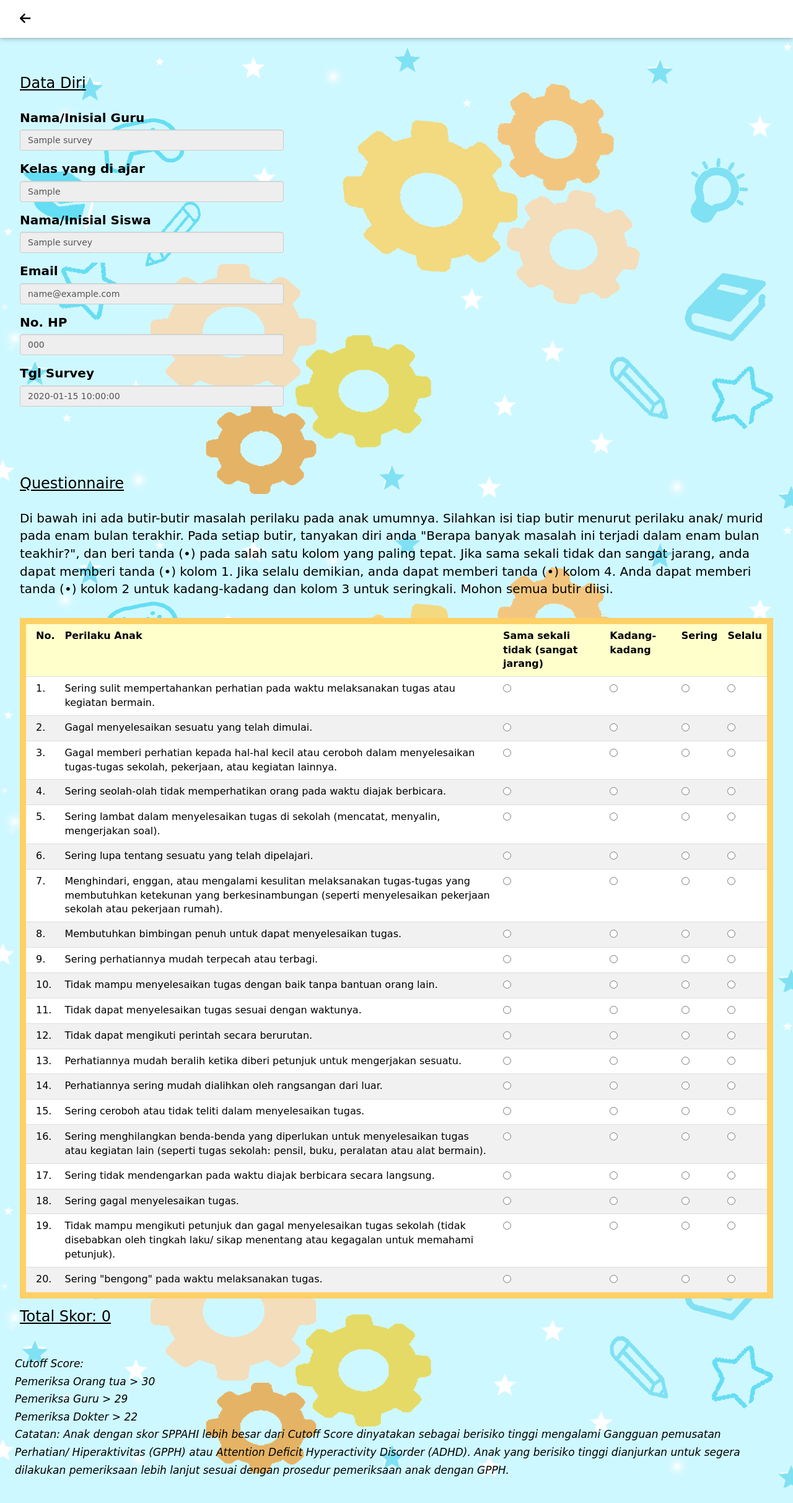
After one commit to alfin06/CHCmodel-Games, a PHP site: page /survey.php in a window 1280 px wide. The commit adds this page. Shown: the whole page at 62% size. Run offline with PHP 8.4, Linux system fonts and the light colour scheme; the visitor is signed in with stand-in values (Sample User, id 1); tables that the repository leaves empty hold one stand-in row (values such as "Sample post"); some libraries are stand-ins or nearby versions.

Commit message:
Modify result page and survey page

```diff
--- a/result2.php
+++ b/result2.php
@@ -1,6 +1,11 @@
 <?php
 	include("config.php");
 	session_start();
+
+	if (!isset($_SESSION['student_id']))
+	{
+		header("location:result.php");
+	}
 ?>
 
 <!DOCTYPE html>
--- /dev/null
+++ b/survey.php
@@ -0,0 +1,391 @@
+<?php
+	include("config.php");
+	session_start();
+
+	if (!isset($_SESSION['survey_id']))
+	{
+		header("location:result.php");
+	}
+?>
+
+<!DOCTYPE html>
+<html>
+  <head>
+    <title>Survey</title>
+	<meta charset="UTF-8">
+	<meta name="viewport" content="width=device-width, initial-scale=1">
+	<link rel="stylesheet" href="https://www.w3schools.com/w3css/4/w3.css">
+	<link rel="stylesheet" href="https://maxcdn.bootstrapcdn.com/bootstrap/3.4.1/css/bootstrap.min.css">
+	<script src="https://ajax.googleapis.com/ajax/libs/jquery/3.5.1/jquery.min.js"></script>
+	<script src="https://maxcdn.bootstrapcdn.com/bootstrap/3.4.1/js/bootstrap.min.js"></script>
+	<link rel="stylesheet" href="https://cdnjs.cloudflare.com/ajax/libs/font-awesome/4.7.0/css/font-awesome.min.css">
+	<link rel="icon" type="image/x-icon" href="images/logo4.jpg" />
+
+	<script src="https://kit.fontawesome.com/a076d05399.js"></script>
+
+    <style>
+      html, body {
+      min-height: 100%;
+      background-image: url("images/bg1.png");
+      /* Full height */
+      height: 100%;
+      /* Center and scale the image nicely */
+      background-position: center;
+      background-repeat: repeat;
+      background-size: cover;
+    }
+
+    body, div, form, input, select, p {
+      padding: 0;
+      margin: 0;
+      outline: none;
+      font-family: "Comic Sans MS", cursive, sans-serif;
+      font-size: 20px;
+      color: black;
+    }
+
+	h3 {
+	  padding: 0;
+      margin: 0;
+      outline: none;
+      font-family: "Comic Sans MS", cursive, sans-serif;
+      color: black;
+	  text-decoration: underline;
+	}
+
+	button {
+		cursor: pointer;
+	 }
+	 .dv_tableresult{
+	 	background-color: #ff5f5f;
+		  border-radius: 25px;
+		  border:10px solid #ffd065;
+		  font-size: 16px;
+	 }
+
+	 .title{
+	 	text-align: center;
+	 	font-size: 30px;
+	 	 font-family: "Comic Sans MS", cursive, sans-serif;
+	 }
+
+	 .form-control{
+		width: 35%;
+	 }
+
+	 @media (max-width: 700px) {
+ .form-control{
+		width: 90%;
+	 }
+}
+    </style>
+  </head>
+  <body>
+  <?php
+	date_default_timezone_set('Asia/Bangkok');
+	$date = date("Y-m-d G:i:s");
+
+	$result = $db->query("SELECT signup_date, name, grade, student_name, email, phone, question1, question2, question3, question4,
+								 question5, question6, question7, question8, question9, question10, question11, question12, question13,
+								 question14, question15, question16, question17, question18, question19, question20
+							FROM survey
+						   WHERE id = ".$_SESSION['survey_id']);
+
+	while($r = mysqli_fetch_array($result))
+	{
+		$name = $r['name'];
+		$signup_date = $r['signup_date'];
+		$grade = $r['grade'];
+		$student_name = $r['student_name'];
+		$email = $r['email'];
+		$phone = $r['phone'];
+		$question1 = $r['question1'];
+		$question2 = $r['question2'];
+		$question3 = $r['question3'];
+		$question4 = $r['question4'];
+		$question5 = $r['question5'];
+		$question6 = $r['question6'];
+		$question7 = $r['question7'];
+		$question8 = $r['question8'];
+		$question9 = $r['question9'];
+		$question10 = $r['question10'];
+		$question11 = $r['question11'];
+		$question12 = $r['question12'];
+		$question13 = $r['question13'];
+		$question14 = $r['question14'];
+		$question15 = $r['question15'];
+		$question16 = $r['question16'];
+		$question17 = $r['question17'];
+		$question18 = $r['question18'];
+		$question19 = $r['question19'];
+		$question20 = $r['question20'];
+	}
+  ?>
+	<div class="w3-top">
+		<div class="w3-bar w3-white w3-wide w3-padding w3-card">
+			<a href="result.php" class="w3-bar-item w3-button"><i class="fas fa-arrow-left"></i></a>
+		</div>
+	</div>
+
+    <!-- Page content -->
+	<form method="POST" id="screen1" style="display: block;">
+	<div class="w3-content w3-padding" style="max-width:1564px; margin-top: 20px;">
+	  <div class="w3-container w3-padding-64 w3-margin-16" id="projects">
+		<br />
+		<h3>Data Diri</h3>
+		<br />
+		<form>
+		  <div class="form-group">
+			<label for="name">Nama/Inisial Guru</label>
+			<input type="text" class="form-control" id="name" name="name" value='<?php echo $name;?>' disabled>
+		  </div>
+		  <div class="form-group">
+			<label for="exampleInputPassword1">Kelas yang di ajar</label>
+			<input type="text" class="form-control" id="grade" name="grade" value='<?php echo $grade;?>' disabled>
+		  </div>
+		  <div class="form-group">
+			<label for="name">Nama/Inisial Siswa</label>
+			<input type="text" class="form-control" id="student" name="student" value='<?php echo $student_name;?>' disabled>
+		  </div>
+		  <div class="form-group">
+			<label for="name">Email</label>
+			<input type="email" class="form-control" id="email" name="email" value='<?php echo $email;?>' disabled>
+		  </div>
+		  <div class="form-group">
+			<label for="name">No. HP</label>
+			<input type="text" class="form-control" id="phone" name="phone" value='<?php echo $phone;?>' disabled>
+		  </div>
+		  <div class="form-group">
+			<label for="name">Tgl Survey</label>
+			<input type="text" class="form-control" id="tgl" name="tgl" value='<?php echo $signup_date;?>' disabled>
+		  </div>
+		</form>
+	  </div>
+
+	  <!-- Project Section -->
+	  <div class="w3-container w3-padding-32 w3-margin-32" id="projects">
+		<h3>Questionnaire</h3>
+		<br />
+		<p>
+			Di bawah ini ada butir-butir masalah perilaku pada anak umumnya. Silahkan isi tiap butir menurut perilaku anak/ murid pada enam bulan terakhir. Pada setiap butir, tanyakan diri anda "Berapa banyak masalah ini terjadi dalam enam bulan teakhir?", dan beri tanda (&#8226;) pada salah satu kolom yang paling tepat. Jika sama sekali tidak dan sangat jarang, anda dapat memberi tanda (&#8226;) kolom 1. Jika selalu demikian, anda dapat memberi tanda (&#8226;) kolom 4. Anda dapat memberi tanda (&#8226;) kolom 2 untuk kadang-kadang dan kolom 3 untuk seringkali. Mohon semua butir diisi.
+		</p>
+	  </div>
+
+	  <div class="w3-row-padding">
+		<div class="w3-col m12 w3-margin-bottom">
+		  <div class="w3-display-container" style="overflow-x:auto;">
+			<table class="w3-table-all w3-hoverable dv_tableresult ">
+				<thead>
+					<tr class="w3-pale-yellow">
+						<th>No.</th>
+						<th>Perilaku Anak</th>
+						<th>Sama sekali tidak (sangat jarang)</th>
+						<th>Kadang-kadang</th>
+						<th>Sering</th>
+						<th>Selalu</th>
+					</tr>
+				</thead>
+				<tbody>
+					<tr>
+						<td>1.</td>
+						<td>Sering sulit mempertahankan perhatian pada waktu melaksanakan tugas atau kegiatan bermain.</td>
+						<td><input type="radio" value="1" name="question1" <?php if($question1==1) echo 'checked'; ?>/></td>
+						<td><input type="radio" value="2" name="question1" <?php if($question1==2) echo 'checked'; ?>/></td>
+						<td><input type="radio" value="3" name="question1" <?php if($question1==3) echo 'checked'; ?>/></td>
+						<td><input type="radio" value="4" name="question1" <?php if($question1==4) echo 'checked'; ?>/></td>
+					</tr>
+					<tr>
+						<td>2.</td>
+						<td>Gagal menyelesaikan sesuatu yang telah dimulai.</td>
+						<td><input type="radio" value="1" name="question2" <?php if($question2==1) echo 'checked'; ?>/></td>
+						<td><input type="radio" value="2" name="question2" <?php if($question2==2) echo 'checked'; ?>/></td>
+						<td><input type="radio" value="3" name="question2" <?php if($question2==3) echo 'checked'; ?>/></td>
+						<td><input type="radio" value="4" name="question2" <?php if($question2==4) echo 'checked'; ?>/></td>
+					</tr>
+					<tr>
+						<td>3.</td>
+						<td>Gagal memberi perhatian kepada hal-hal kecil atau ceroboh dalam menyelesaikan tugas-tugas sekolah, pekerjaan, atau kegiatan lainnya.</td>
+						<td><input type="radio" value="1" name="question3" <?php if($question3==1) echo 'checked'; ?>/></td>
+						<td><input type="radio" value="2" name="question3" <?php if($question3==2) echo 'checked'; ?>/></td>
+						<td><input type="radio" value="3" name="question3" <?php if($question3==3) echo 'checked'; ?>/></td>
+						<td><input type="radio" value="4" name="question3" <?php if($question3==4) echo 'checked'; ?>/></td>
+					</tr>
+					<tr>
+						<td>4.</td>
+						<td>Sering seolah-olah tidak memperhatikan orang pada waktu diajak berbicara.</td>
+						<td><input type="radio" value="1" name="question4" <?php if($question4==1) echo 'checked'; ?>/></td>
+						<td><input type="radio" value="2" name="question4" <?php if($question4==2) echo 'checked'; ?>/></td>
+						<td><input type="radio" value="3" name="question4" <?php if($question4==3) echo 'checked'; ?>/></td>
+						<td><input type="radio" value="4" name="question4" <?php if($question4==4) echo 'checked'; ?>/></td>
+					</tr>
+					<tr>
+						<td>5.</td>
+						<td>Sering lambat dalam menyelesaikan tugas di sekolah (mencatat, menyalin, mengerjakan soal).</td>
+						<td><input type="radio" value="1" name="question5" <?php if($question5==1) echo 'checked'; ?>/></td>
+						<td><input type="radio" value="2" name="question5" <?php if($question5==2) echo 'checked'; ?>/></td>
+						<td><input type="radio" value="3" name="question5" <?php if($question5==3) echo 'checked'; ?>/></td>
+						<td><input type="radio" value="4" name="question5" <?php if($question5==4) echo 'checked'; ?>/></td>
+					</tr>
+					<tr>
+						<td>6.</td>
+						<td>Sering lupa tentang sesuatu yang telah dipelajari.</td>
+						<td><input type="radio" value="1" name="question6" <?php if($question6==1) echo 'checked'; ?>/></td>
+						<td><input type="radio" value="2" name="question6" <?php if($question6==2) echo 'checked'; ?>/></td>
+						<td><input type="radio" value="3" name="question6" <?php if($question6==3) echo 'checked'; ?>/></td>
+						<td><input type="radio" value="4" name="question6" <?php if($question6==4) echo 'checked'; ?>/></td>
+					</tr>
+					<tr>
+						<td>7.</td>
+						<td>Menghindari, enggan, atau mengalami kesulitan melaksanakan tugas-tugas yang membutuhkan ketekunan yang berkesinambungan (seperti menyelesaikan pekerjaan sekolah atau pekerjaan rumah).</td>
+						<td><input type="radio" value="1" name="question7" <?php if($question7==1) echo 'checked'; ?>/></td>
+						<td><input type="radio" value="2" name="question7" <?php if($question7==2) echo 'checked'; ?>/></td>
+						<td><input type="radio" value="3" name="question7" <?php if($question7==3) echo 'checked'; ?>/></td>
+						<td><input type="radio" value="4" name="question7" <?php if($question7==4) echo 'checked'; ?>/></td>
+					</tr>
+					<tr>
+						<td>8.</td>
+						<td>Membutuhkan bimbingan penuh untuk dapat menyelesaikan tugas.</td>
+						<td><input type="radio" value="1" name="question8" <?php if($question8==1) echo 'checked'; ?>/></td>
+						<td><input type="radio" value="2" name="question8" <?php if($question8==2) echo 'checked'; ?>/></td>
+						<td><input type="radio" value="3" name="question8" <?php if($question8==3) echo 'checked'; ?>/></td>
+						<td><input type="radio" value="4" name="question8" <?php if($question8==4) echo 'checked'; ?>/></td>
+					</tr>
+					<tr>
+						<td>9.</td>
+						<td>Sering perhatiannya mudah terpecah atau terbagi.</td>
+						<td><input type="radio" value="1" name="question9" <?php if($question9==1) echo 'checked'; ?>/></td>
+						<td><input type="radio" value="2" name="question9" <?php if($question9==2) echo 'checked'; ?>/></td>
+						<td><input type="radio" value="3" name="question9" <?php if($question9==3) echo 'checked'; ?>/></td>
+						<td><input type="radio" value="4" name="question9" <?php if($question9==4) echo 'checked'; ?>/></td>
+					</tr>
+					<tr>
+						<td>10.</td>
+						<td>Tidak mampu menyelesaikan tugas dengan baik tanpa bantuan orang lain.</td>
+						<td><input type="radio" value="1" name="question10" <?php if($question10==1) echo 'checked'; ?>/></td>
+						<td><input type="radio" value="2" name="question10" <?php if($question10==2) echo 'checked'; ?>/></td>
+						<td><input type="radio" value="3" name="question10" <?php if($question10==3) echo 'checked'; ?>/></td>
+						<td><input type="radio" value="4" name="question10" <?php if($question10==4) echo 'checked'; ?>/></td>
+					</tr>
+					<tr>
+						<td>11.</td>
+						<td>Tidak dapat menyelesaikan tugas sesuai dengan waktunya.</td>
+						<td><input type="radio" value="1" name="question11" <?php if($question11==1) echo 'checked'; ?>/></td>
+						<td><input type="radio" value="2" name="question11" <?php if($question11==2) echo 'checked'; ?>/></td>
+						<td><input type="radio" value="3" name="question11" <?php if($question11==3) echo 'checked'; ?>/></td>
+						<td><input type="radio" value="4" name="question11" <?php if($question11==4) echo 'checked'; ?>/></td>
+					</tr>
+					<tr>
+						<td>12.</td>
+						<td>Tidak dapat mengikuti perintah secara berurutan.</td>
+						<td><input type="radio" value="1" name="question12" <?php if($question12==1) echo 'checked'; ?>/></td>
+						<td><input type="radio" value="2" name="question12" <?php if($question12==2) echo 'checked'; ?>/></td>
+						<td><input type="radio" value="3" name="question12" <?php if($question12==3) echo 'checked'; ?>/></td>
+						<td><input type="radio" value="4" name="question12" <?php if($question12==4) echo 'checked'; ?>/></td>
+					</tr>
+					<tr>
+						<td>13.</td>
+						<td>Perhatiannya mudah beralih ketika diberi petunjuk untuk mengerjakan sesuatu.</td>
+						<td><input type="radio" value="1" name="question13" <?php if($question13==1) echo 'checked'; ?>/></td>
+						<td><input type="radio" value="2" name="question13" <?php if($question13==2) echo 'checked'; ?>/></td>
+						<td><input type="radio" value="3" name="question13" <?php if($question13==3) echo 'checked'; ?>/></td>
+						<td><input type="radio" value="4" name="question13" <?php if($question13==4) echo 'checked'; ?>/></td>
+					</tr>
+					<tr>
+						<td>14.</td>
+						<td>Perhatiannya sering mudah dialihkan oleh rangsangan dari luar.</td>
+						<td><input type="radio" value="1" name="question14" <?php if($question14==1) echo 'checked'; ?>/></td>
+						<td><input type="radio" value="2" name="question14" <?php if($question14==2) echo 'checked'; ?>/></td>
+						<td><input type="radio" value="3" name="question14" <?php if($question14==3) echo 'checked'; ?>/></td>
+						<td><input type="radio" value="4" name="question14" <?php if($question14==4) echo 'checked'; ?>/></td>
+					</tr>
+					<tr>
+						<td>15.</td>
+						<td>Sering ceroboh atau tidak teliti dalam menyelesaikan tugas.</td>
+						<td><input type="radio" value="1" name="question15" <?php if($question15==1) echo 'checked'; ?>/></td>
+						<td><input type="radio" value="2" name="question15" <?php if($question15==2) echo 'checked'; ?>/></td>
+						<td><input type="radio" value="3" name="question15" <?php if($question15==3) echo 'checked'; ?>/></td>
+						<td><input type="radio" value="4" name="question15" <?php if($question15==4) echo 'checked'; ?>/></td>
+					</tr>
+					<tr>
+						<td>16.</td>
+						<td>Sering menghilangkan benda-benda yang diperlukan untuk menyelesaikan tugas atau kegiatan lain (seperti tugas sekolah: pensil, buku, peralatan atau alat bermain).</td>
+						<td><input type="radio" value="1" name="question16" <?php if($question16==1) echo 'checked'; ?>/></td>
+						<td><input type="radio" value="2" name="question16" <?php if($question16==2) echo 'checked'; ?>/></td>
+						<td><input type="radio" value="3" name="question16" <?php if($question16==3) echo 'checked'; ?>/></td>
+						<td><input type="radio" value="4" name="question16" <?php if($question16==4) echo 'checked'; ?>/></td>
+					</tr>
+					<tr>
+						<td>17.</td>
+						<td>Sering tidak mendengarkan pada waktu diajak berbicara secara langsung.</td>
+						<td><input type="radio" value="1" name="question17" <?php if($question17==1) echo 'checked'; ?>/></td>
+						<td><input type="radio" value="2" name="question17" <?php if($question17==2) echo 'checked'; ?>/></td>
+						<td><input type="radio" value="3" name="question17" <?php if($question17==3) echo 'checked'; ?>/></td>
+						<td><input type="radio" value="4" name="question17" <?php if($question17==4) echo 'checked'; ?>/></td>
+					</tr>
+					<tr>
+						<td>18.</td>
+						<td>Sering gagal menyelesaikan tugas.</td>
+						<td><input type="radio" value="1" name="question18" <?php if($question18==1) echo 'checked'; ?>/></td>
+						<td><input type="radio" value="2" name="question18" <?php if($question18==2) echo 'checked'; ?>/></td>
+						<td><input type="radio" value="3" name="question18" <?php if($question18==3) echo 'checked'; ?>/></td>
+						<td><input type="radio" value="4" name="question18" <?php if($question18==4) echo 'checked'; ?>/></td>
+					</tr>
+					<tr>
+						<td>19.</td>
+						<td>Tidak mampu mengikuti petunjuk dan gagal menyelesaikan tugas sekolah (tidak disebabkan oleh tingkah laku/ sikap menentang atau kegagalan untuk memahami petunjuk).</td>
+						<td><input type="radio" value="1" name="question19" <?php if($question19==1) echo 'checked'; ?>/></td>
+						<td><input type="radio" value="2" name="question19" <?php if($question19==2) echo 'checked'; ?>/></td>
+						<td><input type="radio" value="3" name="question19" <?php if($question19==3) echo 'checked'; ?>/></td>
+						<td><input type="radio" value="4" name="question19" <?php if($question19==4) echo 'checked'; ?>/></td>
+					</tr>
+					<tr>
+						<td>20.</td>
+						<td>Sering "bengong" pada waktu melaksanakan tugas.</td>
+						<td><input type="radio" value="1" name="question20" <?php if($question20==1) echo 'checked'; ?>/></td>
+						<td><input type="radio" value="2" name="question20" <?php if($question20==2) echo 'checked'; ?>/></td>
+						<td><input type="radio" value="3" name="question20" <?php if($question20==3) echo 'checked'; ?>/></td>
+						<td><input type="radio" value="4" name="question20" <?php if($question20==4) echo 'checked'; ?>/></td>
+					</tr>
+				</tbody>
+			</table>
+		  </div>
+		</div>
+	  </div>
+
+	  <?php
+		$result = $db->query("SELECT (question1+question2+question3+question4+question5+question6+
+									  question7+question8+question9+question10+question11+question12+
+									  question13+question14+question15+question16+question17+question18+
+									  question19+question20) AS skor
+							FROM survey
+						   WHERE id = ".$_SESSION['survey_id']);
+
+		while($r = mysqli_fetch_array($result))
+		{
+			$score = $r['skor'];
+		}
+	  ?>
+
+	  <div class="w3-row-padding">
+		<div class="w3-col m12 w3-margin-bottom">
+			<h3>Total Skor: <?php echo $score; ?> </h3>
+		</div>
+	  </div>
+
+	<!-- End page content -->
+
+	  <div class="w3-row-padding w3-padding-32">
+		<p><small><i>
+			Cutoff Score:<br/>
+			Pemeriksa Orang tua	> 30<br/>
+			Pemeriksa Guru	    > 29<br/>
+			Pemeriksa Dokter	> 22
+		</p></small></i>
+		<p><small><i>
+			Catatan: Anak dengan skor SPPAHI lebih besar dari Cutoff Score dinyatakan sebagai berisiko tinggi mengalami Gangguan pemusatan Perhatian/ Hiperaktivitas (GPPH) atau Attention Deficit Hyperactivity Disorder (ADHD). Anak yang berisiko tinggi dianjurkan untuk segera dilakukan pemeriksaan lebih lanjut sesuai dengan prosedur pemeriksaan anak dengan GPPH.
+		</i></small></p>
+	  </div>
+	</div>
+	</form>
+  </body>
+</html>
```
Also changed, not shown: result.php (+93 -4 lines).
